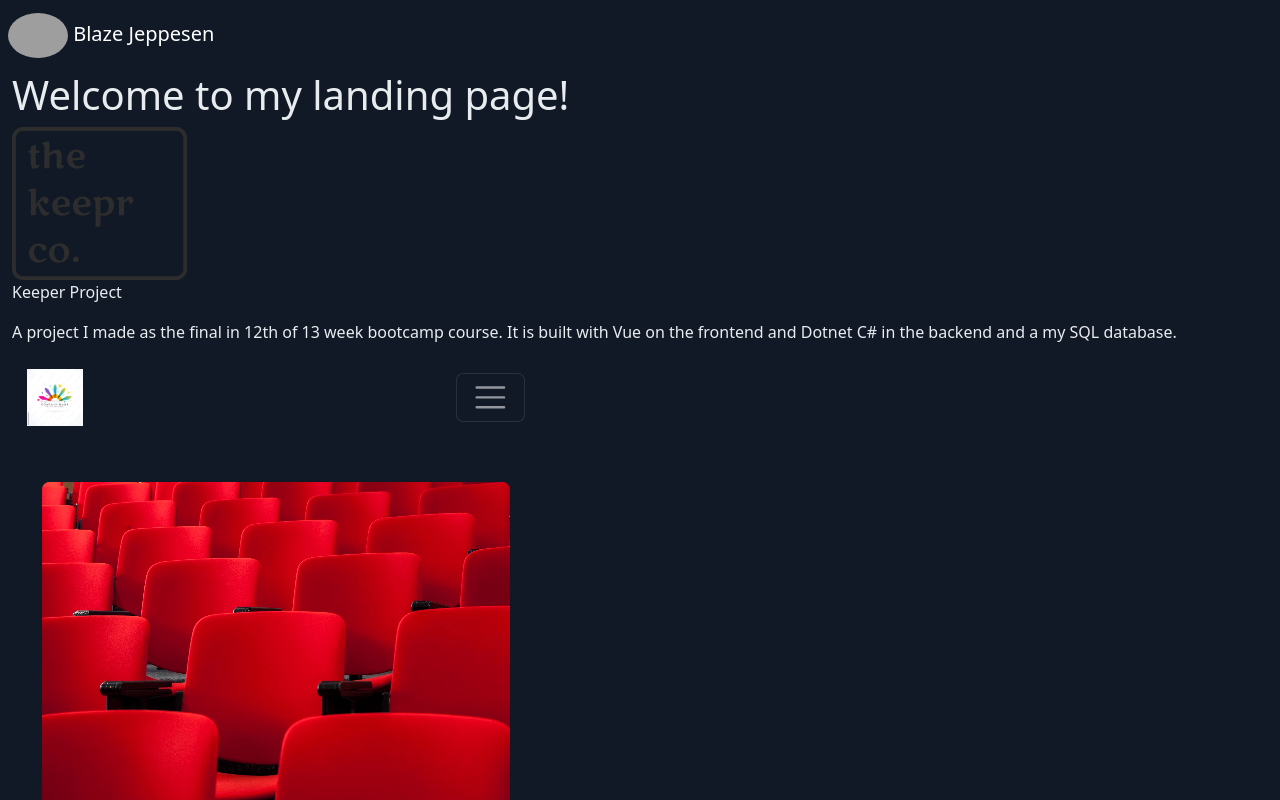
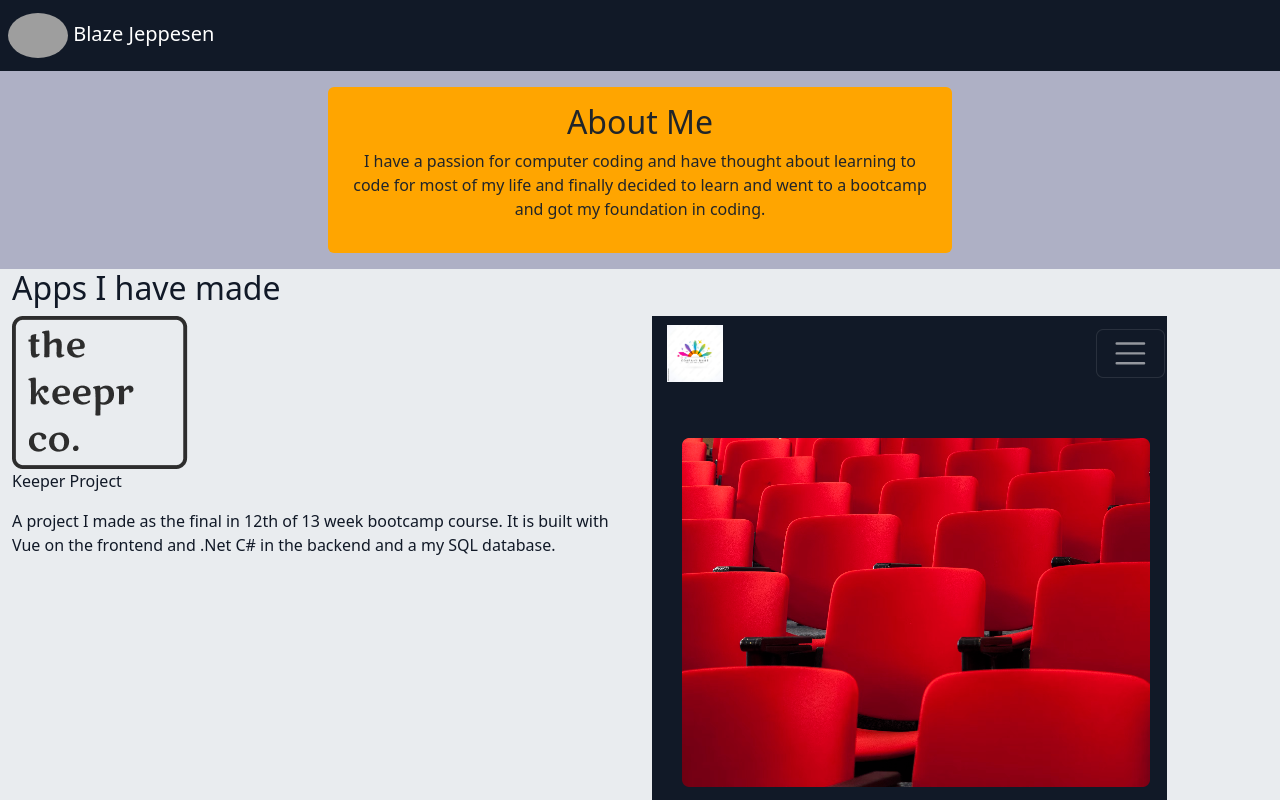
Before and after one commit to blazej686/blazej686.github.io, a website with bundled scripts: page index.html in a window 1280 px wide. Shown: the top 800 px of the page. Built offline with nearby package versions, Linux system fonts and the light colour scheme; grey boxes are pictures that could not be loaded; a script that the page names is missing.

Commit message:
Added about me section

```diff
--- a/app/views/HomePage.html
+++ b/app/views/HomePage.html
@@ -1,17 +1,38 @@
-<div class="container-fluid bg-dark">
-    <h1 class="text-light">Welcome to my landing page!</h1>
+<div class="container-fluid bg-light">
 
+    <section class="row justify-content-center bg-secondary p-3">
+        <div class="col-6 about text-center rounded p-3">
+            <h2>About Me</h2>
+            <p>I have a passion for computer coding and have thought about learning to code for most of my life and
+                finally decided to learn and went to a bootcamp and got my foundation in coding.
+            </p>
+        </div>
+    </section>
+    <section class="row">
 
-    <a class="text-light" target="_blank" href="https://keeper.blazejeppesen.com"><img src="/assets/img/keeper-logo.png"
-            alt="Keeper Logo"></a>
-    <p class="text-light">Keeper Project</p>
-    <p class="text-light">A project I made as the final in 12th of 13 week bootcamp course. It is built with Vue on the
-        frontend and Dotnet C# in the backend and a my SQL database. </p>
-    <a target="_blank" href="https://tower.blazejeppesen.com"><img class="tower-img" src="/assets/img/Tower-Snip.png"
-            alt="Tower Image"></a>
-    <p class="text-light">Tower Project</p>
-    <p class="text-light">This project was the midterm of sorts of the bootcamp and it is built with Vue on the
-        frontend and using a backend that is node and a MongoDb database. </p>
+    </section>
+
+    <section class="row">
+        <h2 class="text-dark">Apps I have made</h2>
+        <div class="col-12 col-md-6">
+            <a class="text-dark" target="_blank" href="https://keeper.blazejeppesen.com"><img
+                    src="/assets/img/keeper-logo.png" alt="Keeper Logo"></a>
+
+            <p class="text-dark">Keeper Project</p>
+            <p class="text-dark">A project I made as the final in 12th of 13 week bootcamp course. It is built with Vue
+                on the frontend and .Net C# in the backend and a my SQL database. </p>
+        </div>
+        <div class="col-12 col-md-6">
+            <a target="_blank" href="https://tower.blazejeppesen.com"><img class="tower-img"
+                    src="/assets/img/Tower-Snip.png" alt="Tower Image"></a>
+            <p class="text-dark">Tower Project</p>
+            <p class="text-dark">This project was the midterm of sorts of the bootcamp and it is built with Vue on the
+                frontend and using a backend that is node and a MongoDb database. </p>
+
+        </div>
+
+    </section>
+
 
     <!-- <a target="_blank" href="https://endlesswinter.strangkolby.com/">
         <p class="red-text">
--- a/assets/style/style.css
+++ b/assets/style/style.css
@@ -10,3 +10,7 @@
     color: red;
 
 }
+
+.about {
+    background-color: orange;
+}
```
